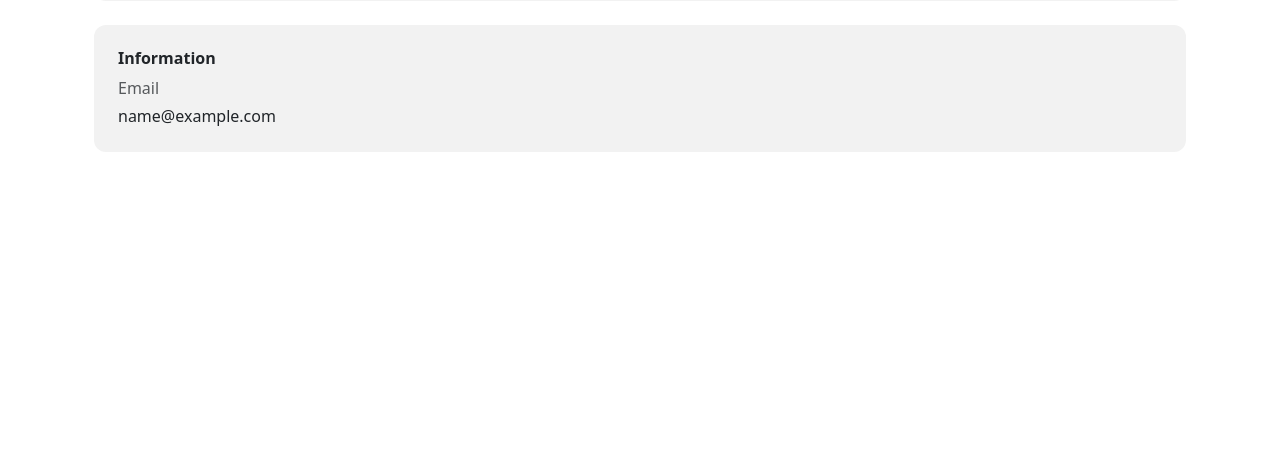
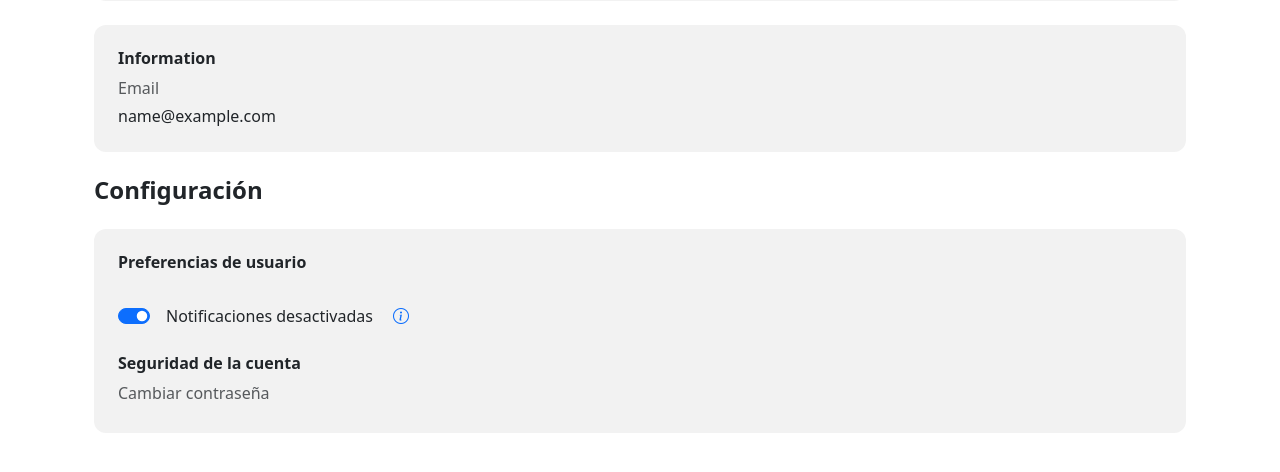
Before and after one commit to dsalazar-lectures/CI0136-I2025-final-project, a Flask app: template app/templates/profile.html in a window 1280 px wide. Shown: the part 292-764 px from the top of the page. Run offline with Flask 3, Linux system fonts and the light colour scheme; the template is opened without the code that fills it: most values are stand-ins (such as "Sample title", 1, 10 or a date in 2020).

Commit message:
Add user preferences controller and update profile template for notification settings

```diff
--- a/app/controllers/profile_controller.py
+++ b/app/controllers/profile_controller.py
@@ -19,13 +19,14 @@ def view_profile():
     role = session["role"]
     name = session.get("name", "Usuario")
     email = session.get("email", f"{user_id}@example.com")
+    notification_enabled = session.get("notification_enabled")
     tutorias = []
 
     if session.get('role') == 'Tutor':
         tutor_id = session.get('user_id')
         tutorias = tutoring_repo.get_tutorias_by_tutor(tutor_id)
 
-    return render_template("profile.html", name=name, role=role, email=email, tutorias=tutorias)
+    return render_template("profile.html", name=name, role=role, email=email, tutorias=tutorias, notification_enabled=notification_enabled)
 
 @profile_bp.route("/edit", methods=["POST"])
 def edit_profile():
--- a/app/templates/profile.html
+++ b/app/templates/profile.html
@@ -119,6 +119,37 @@
   {% else %}
     <div></div>
   {% endif %}
+
+  <!--Settings Section-->
+  <h4 class="mt-4 mb-4 fw-bold">Configuración</h4>
+  <!-- User preferences subsection -->
+  <div class="mt-4 p-4 profile-container d-flex flex-column gap-4">
+    <h6 class="fw-bold mb-2">Preferencias de usuario</h6>
+    <!-- Enable/disable email notifications -->
+    <div class="form-check form-switch">
+      <!-- Toggle -->
+      <input class="form-check-input me-3"
+        type="checkbox"
+        id="email_notification_status"
+        name="email_notification_status"
+        {% if not notification_enabled %}checked{% endif %}>
+      <label class="form-check-label me-3" for="email_notification_status">Notificaciones desactivadas</label>
+      <!-- Icon helper -->
+      <i class="bi bi-info-circle text-primary"
+        data-bs-toggle="tooltip"
+        data-bs-placement="right"
+        title="Al activar esta opción, dejarás de recibir notificaciones por correo electrónico, exceptuando las relacionadas a cambios de contraseña."
+        style="cursor: pointer;">
+      </i>
+    </div>
+
+    <!-- Account security subsection -->
+    <div>
+      <h6 class="fw-bold mb-2">Seguridad de la cuenta</h6>
+      <!-- Change password -->
+      <div class="mb-1 text-muted">Cambiar contraseña</div>
+    </div>
+  </div>
 {% endblock %}
 
 {% block extra_content %}
@@ -181,4 +212,19 @@
     {% endif %}
   });
 </script>
+
+<!-- Call function to update notification status-->
+<script>
+  // Get the email_notification_status (toggle) value if a change is detected
+  document.getElementById("email_notification_status").addEventListener("change", function () {
+    // Invertimos para que coincida el toggle activado con false
+    const status = !this.checked;
+    // Petición a la función
+    fetch("/update_notification_status", {
+      method: "POST",
+      headers: { "Content-Type": "application/x-www-form-urlencoded" },
+      body: `status=${status}`
+    });
+  });
+</script>
 {% endblock %}
```
Also changed, not shown: app/controllers/user_preferences_controller.py (added, +47 -0 lines).
